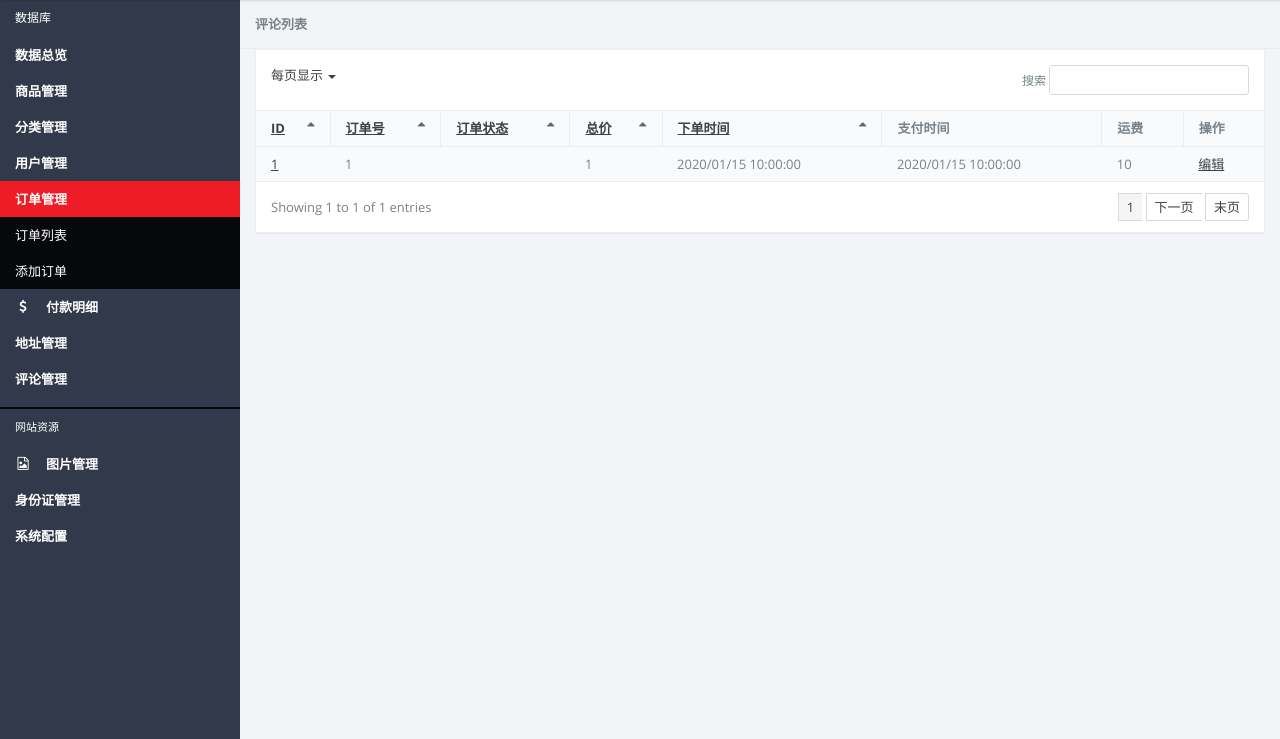
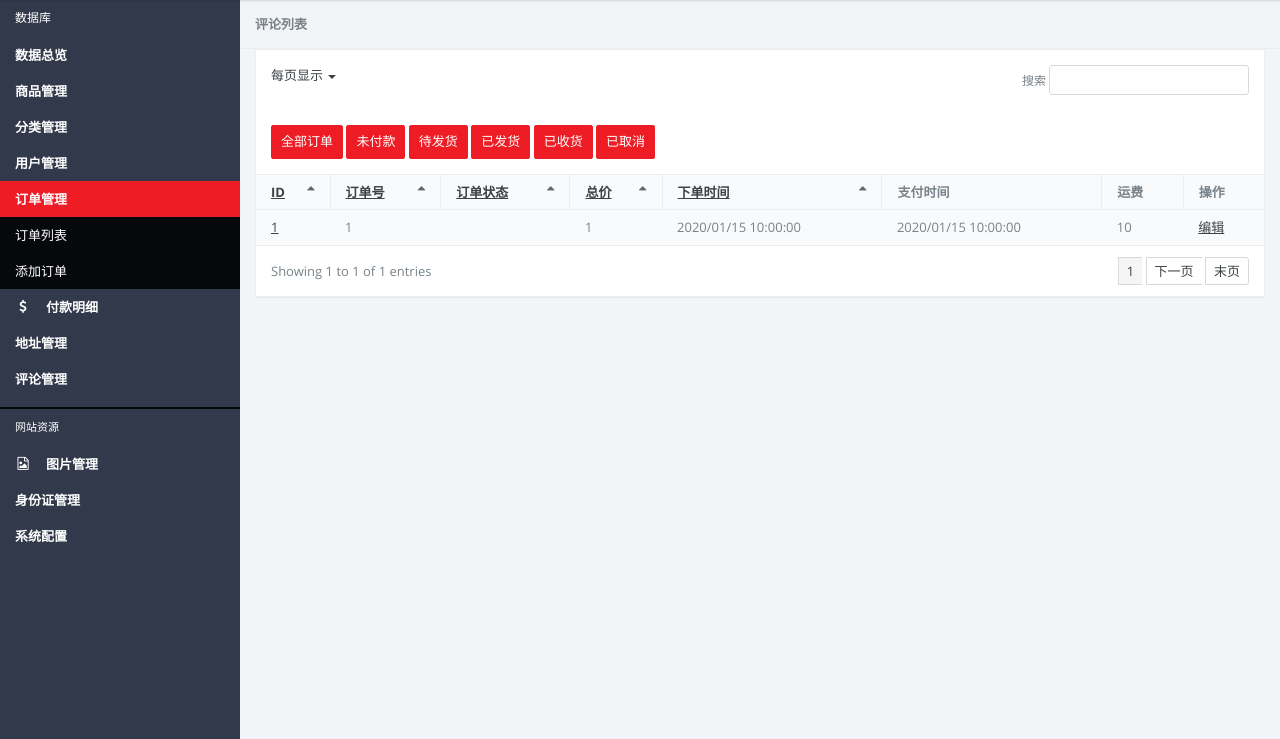
Before and after one commit to presentianz/b2c, a Symfony app: template app/Resources/views/Admin/Order/index.html.twig in a window 1280 px wide. Shown: the part 61-800 px from the top of the page. Run offline with Twig, Linux system fonts and the light colour scheme; the template is opened without the code that fills it: most values are stand-ins (such as "Sample title", 1, 10 or a date in 2020); some libraries are stand-ins or nearby versions.

Commit message:
order status select

```diff
--- a/app/Resources/views/Admin/Order/index.html.twig
+++ b/app/Resources/views/Admin/Order/index.html.twig
@@ -75,8 +75,23 @@
                                                         type="text" aria-controls="example" name="keys"
                                                         value="{{ app.request.get('keys') }}">
                                             </label></form>
+
                                     </div>
                                 </div>
+                            </div>
+                            <div class="panel-body">
+                                <a class="btn btn-success btn-sm"
+                                   href="{{ path('admin_order', {'user_id':app.request.get('user_id')}) }}">全部订单</a>
+                                <a class="btn btn-success btn-sm"
+                                   href="{{ path('admin_order',{'status': 0, 'user_id':app.request.get('user_id')}) }}">未付款</a>
+                                <a class="btn btn-success btn-sm"
+                                   href="{{ path('admin_order',{'status': 1, 'user_id':app.request.get('user_id')}) }}">待发货</a>
+                                <a class="btn btn-success btn-sm"
+                                   href="{{ path('admin_order',{'status': 2, 'user_id':app.request.get('user_id')}) }}">已发货</a>
+                                <a class="btn btn-success btn-sm"
+                                   href="{{ path('admin_order',{'status': 3, 'user_id':app.request.get('user_id')}) }}">已收货</a>
+                                <a class="btn btn-success btn-sm"
+                                   href="{{ path('admin_order',{'status': 4, 'user_id':app.request.get('user_id')}) }}">已取消</a>
                             </div>
                             <table class="table table-striped m-b-none dataTable">
                                 <thead>
--- a/app/Resources/views/Admin/UserInfo/edit.html.twig
+++ b/app/Resources/views/Admin/UserInfo/edit.html.twig
@@ -46,6 +46,7 @@
                     <div style="clear: both;"></div>
 
                     <div class="admin-buttons">
+                        <a href="{{ path('admin_order', {'user_id': entity.id }) }}">查看订单</a>
                         <a href="{{ path('admin_comment') }}">返回</a>
                         {{ form_widget(delete_form.submit, { 'label': '删除' }) }}
                         {{ form_widget(edit_form.submit, { 'label': '更新' }) }}
--- a/app/Resources/views/Admin/UserInfo/show.html.twig
+++ b/app/Resources/views/Admin/UserInfo/show.html.twig
@@ -44,6 +44,8 @@
                     <div><label>积分：</label> {{ entity.points }}</div>
                     <div><label>电话：</label> {{ entity.contactNo }}</div>
                     <div class="admin-buttons">
+                        <a class="btn btn-success btn-sm"
+                           href="{{ path('admin_order', {'user_id': entity.id }) }}">查看订单</a>
                         <a href="{{ path('admin_user_info') }}">返回</a>
                         <a href="{{ path('admin_user_info_edit', { 'id': entity.id }) }}">编辑</a>
                     </div>
--- a/src/AppBundle/Controller/Admin/OrderController.php
+++ b/src/AppBundle/Controller/Admin/OrderController.php
@@ -30,6 +30,8 @@
             $keys = $request->query->get('keys');
             $sort = $request->query->get('sort');
             $page = $request->query->get('page');
+            $status = $request->query->get('status');
+            $user_id = $request->query->get('user_id');
             $item_no = $request->query->get('item_no');
             if (!(is_numeric($item_no) && $item_no > 1)) {
                 $item_no = 20;
@@ -38,7 +40,7 @@
                 $sort = 7;
 
             $em = $this->getDoctrine()->getManager();
-            $data = $em->getRepository('AppBundle:UserOrder')->searchUserOrder($keys, $sort, $page, $item_no);
+            $data = $em->getRepository('AppBundle:UserOrder')->searchUserOrder($user_id, $keys, $status, $sort, $page, $item_no);
 
             return $this->render('Admin/Order/index.html.twig', array(
                 'data' => $data,
```
Also changed, not shown: app/Resources/views/Admin/Product/new.html.twig (+28 -24 lines), src/AppBundle/Repository/UserOrderRepository.php (+7 -1 lines).
